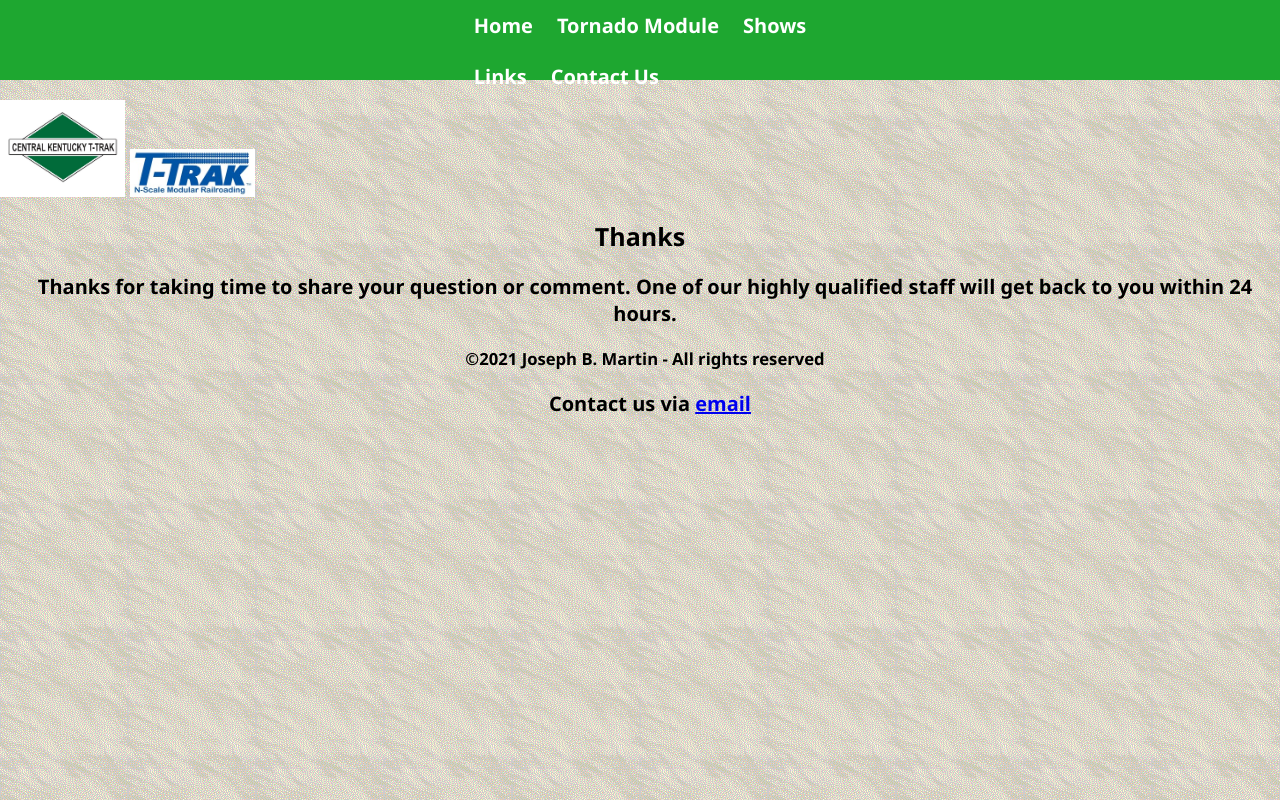
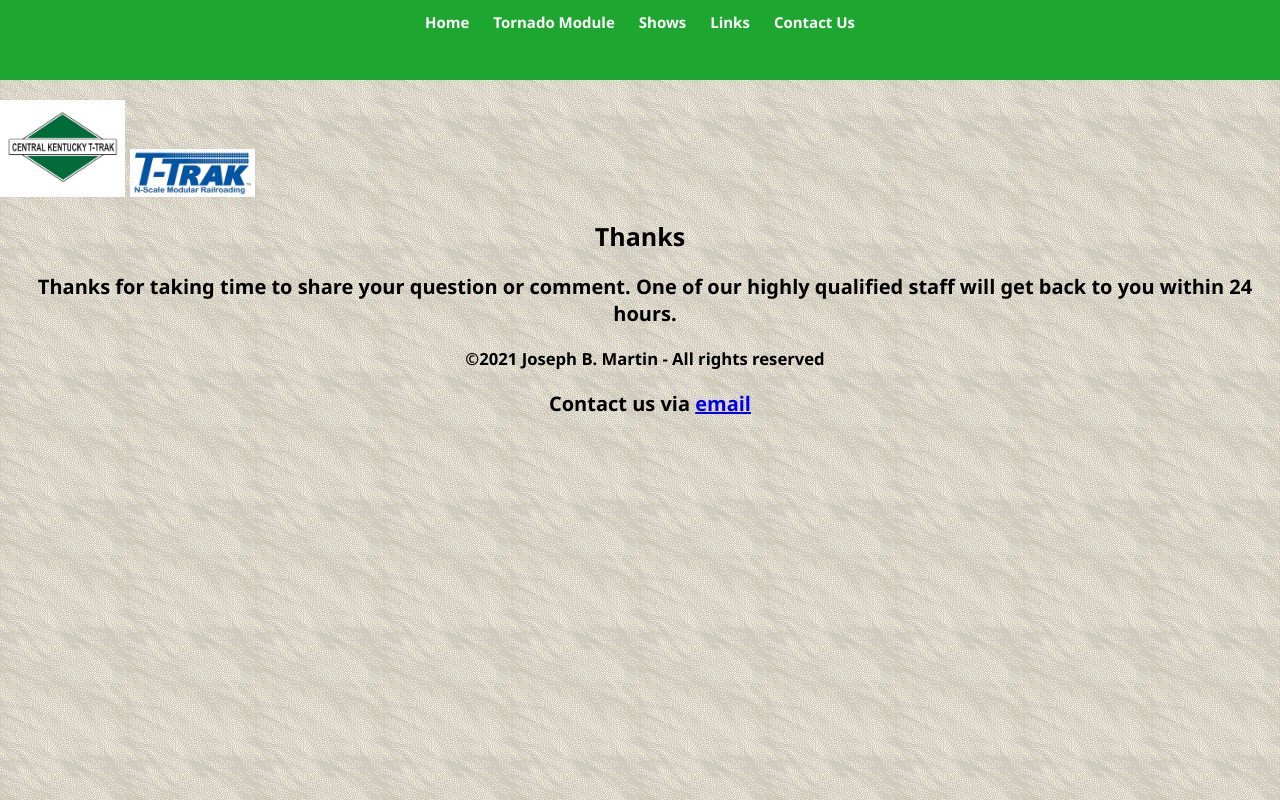
Before and after one commit to Joe-Mart/centralkentuckyttrak, a plain HTML site: page thanks.html in a window 1280 px wide. Drawn offline with Linux system fonts and the light colour scheme.

Commit message:
a little clean up of code formatting.

```diff
--- a/styles.css
+++ b/styles.css
@@ -73,6 +73,7 @@ article {
     padding: 12px;
     text-decoration: none;
     font-weight: bold;
+    font-size: 15px;
 }
 
 form {
@@ -87,7 +88,7 @@ footer{
     font-weight: bold;
     }
 
-   #linkspage>ul>li {
+#linkspage>ul>li {
        margin-bottom: 5px;
    }
 
@@ -97,7 +98,7 @@ footer{
 
 img {width: 200px;}
 
-    @media all and (min-width: 500px) and (max-width: 750px)
+@media all and (min-width: 500px) and (max-width: 750px)
     {
     body {
 
@@ -114,9 +115,9 @@ img {width: 200px;}
         width: 300px;
     }
 
-    }/* End media query */
+}/* End media query */
 
-    @media all and (min-width: 751px)
+@media all and (min-width: 751px)
     {
     body {
 
@@ -132,7 +133,7 @@ img {width: 200px;}
     }
     h1 {font-size: 25px;}
 
-    } /* End media query */
+} /* End media query */
 
     .main {
         display: flex;
--- a/thanks.html
+++ b/thanks.html
@@ -16,7 +16,7 @@
                 <ul class="nav-links">
                     <li class="nav-item"><a href="index.html">Home</a></li>
                     <li class="nav-item"><a href="tornadomod.html">Tornado Module</a></li>
-                    <li class="nav-item"><a href="shows.html">Shows</a></li><br>
+                    <li class="nav-item"><a href="shows.html">Shows</a></li>
                     <li class="nav-item"><a href="links.html">Links</a></li>
                     <li class="nav-item"><a href="contact.html">Contact Us</a></li>
                     <!-- <li class="nav-item"><a href="membership.html">Membership Registration</a></li> Did not need a second page with inputs. -->
```
